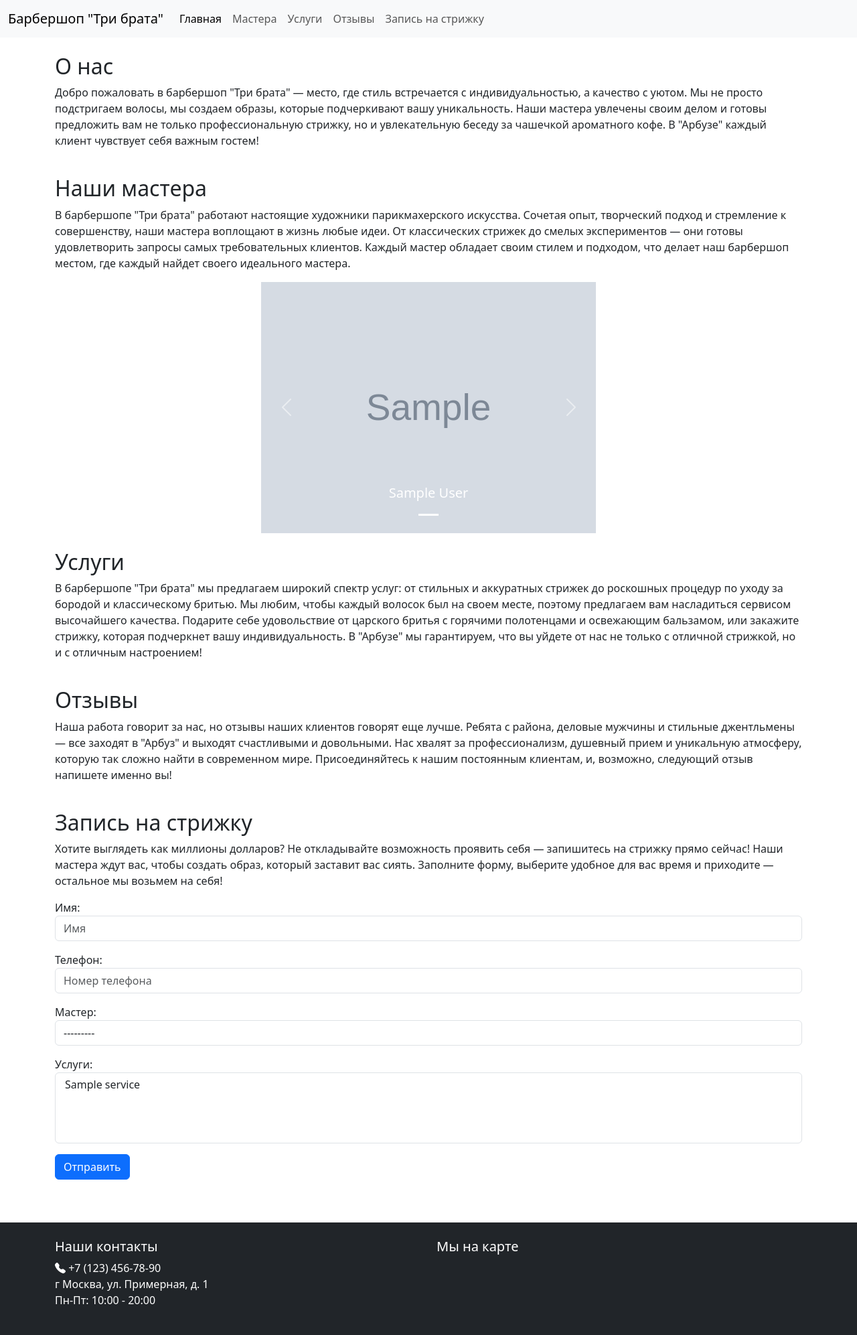
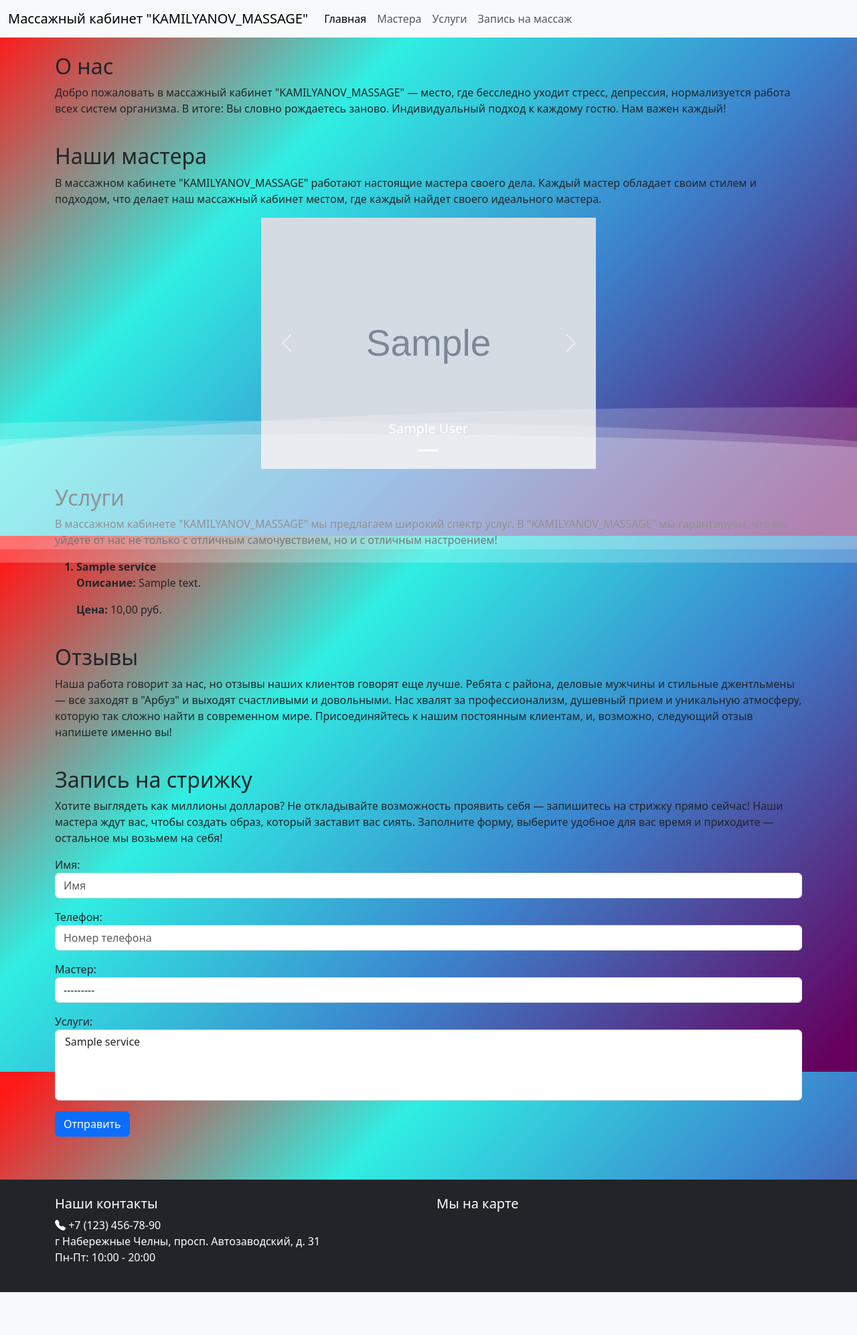
Before and after one commit to KamilyanovT/KAMILYANOV_MASSAGE, a Django app: page / in a window 1280 px wide. Shown: the whole page at 67% size. After the commit the page ends 1929 px from the top, so only its background shows below. Run offline with Django 5.2, Linux system fonts and the light colour scheme; tables that the repository leaves empty hold one stand-in row (values such as "Sample post"); grey boxes marked "Sample" are stand-in pictures.

Commit message:
TODO: поработать над фоном, сделать услуги и добавить фото мастера

```diff
--- a/cabinet/templates/base.html
+++ b/cabinet/templates/base.html
@@ -6,15 +6,16 @@
     <meta name="viewport" content="width=device-width, initial-scale=1.0" />
     <meta
       name="description"
-      content="Барбершоп 'Три брата'. Лучший Барбершоп в городе."
+      content="Массажный кабинет Камильянова Артема. Будем здоровы!"
     />
-    <meta name="keywords" content="Барбершоп, стрижка, борода, усы, бритье" />
-    <title>{% block title %} Барбершоп "Три брата" {% endblock %}</title>
+    <meta name="keywords" content="massage, массаж, оздоровление" />
+    <title>{% block title %} KAMILYANOV_MASSAGE {% endblock %}</title>
     <link
       rel="icon"
       href="{% static 'images\logo_diplom.png' %}"
       type="image/x-icon"
     />
+    <link rel="stylesheet" href="{% static 'css/body.css' %}" />
     <link
       href="https://cdn.jsdelivr.net/npm/bootstrap@5.3.3/dist/css/bootstrap.min.css"
       rel="stylesheet"
@@ -56,7 +57,7 @@
                   >+7 (123) 456-78-90</a
                 >
               </li>
-              <li>г Москва, ул. Примерная, д. 1</li>
+              <li>г Набережные Челны, просп. Автозаводский, д. 31</li>
               <li>Пн-Пт: 10:00 - 20:00</li>
             </ul>
           </div>
@@ -67,8 +68,8 @@
                 type="text/javascript"
                 charset="utf-8"
                 async
-                src="https://api-maps.yandex.ru/services/constructor/1.0/js/?um=constructor%3Aa854c29f2a7ebf7ac789606c6a47bba6d3d4dc16c5bd8dbc99021d50f36c1a6c&amp;width=100%25&amp;height=300&amp;lang=ru_RU&amp;scroll=true"
-              ></script>
+                src="https://api-maps.yandex.ru/services/constructor/1.0/js/?um=constructor%3Af49ce722afbf7409e1931f84e0c35bd069cacbd936e2d3072809bf306b1f182f&amp;width=320&amp;height=320&amp;lang=ru_RU&amp;scroll=true">
+              </script>
             </div>
           </div>
         </div>
--- a/cabinet/templates/main.html
+++ b/cabinet/templates/main.html
@@ -1,8 +1,13 @@
 {% extends "base.html" %}
 {% block header %}
+<div>
+  <div class="wave"></div>
+  <div class="wave"></div>
+  <div class="wave"></div>
+</div>
 <nav class="navbar navbar-expand-lg navbar-light bg-body-tertiary">
   <div class="container-fluid">
-    <a class="navbar-brand" href="#">Барбершоп "Три брата"</a>
+    <a class="navbar-brand" href="#">Массажный кабинет "KAMILYANOV_MASSAGE"</a>
     <button class="navbar-toggler" type="button" data-bs-toggle="collapse" data-bs-target="#navbarNav" aria-controls="navbarNav" aria-expanded="false" aria-label="Переключатель навигации">
       <span class="navbar-toggler-icon"></span>
     </button>
@@ -18,10 +23,7 @@
           <a class="nav-link" href="#services">Услуги</a>
         </li>
         <li class="nav-item">
-          <a class="nav-link" href="#reviews">Отзывы</a>
-        </li>
-        <li class="nav-item">
-          <a class="nav-link" href="#orderForm">Запись на стрижку</a>
+          <a class="nav-link" href="#orderForm">Запись на массаж</a>
         </li>
       </ul>
     </div>
@@ -36,14 +38,15 @@
     <section class="col-12 mb-4">
       <h2>О нас</h2>
       <p>
-        Добро пожаловать в барбершоп "Три брата" — место, где стиль встречается с индивидуальностью, а качество с уютом. Мы не просто подстригаем волосы, мы создаем образы, которые подчеркивают вашу уникальность. Наши мастера увлечены своим делом и готовы предложить вам не только профессиональную стрижку, но и увлекательную беседу за чашечкой ароматного кофе. В "Арбузе" каждый клиент чувствует себя важным гостем!
+        Добро пожаловать в массажный кабинет "KAMILYANOV_MASSAGE" — место, где бесследно уходит стресс, депрессия, нормализуется работа всех систем организма.
+        В итоге: Вы словно рождаетесь заново. Индивидуальный подход к каждому гостю. Нам важен каждый!
       </p>
     </section>
 
     <section id="masters" class="col-12 mb-4">
       <h2>Наши мастера</h2>
       <p>
-        В барбершопе "Три брата" работают настоящие художники парикмахерского искусства. Сочетая опыт, творческий подход и стремление к совершенству, наши мастера воплощают в жизнь любые идеи. От классических стрижек до смелых экспериментов — они готовы удовлетворить запросы самых требовательных клиентов. Каждый мастер обладает своим стилем и подходом, что делает наш барбершоп местом, где каждый найдет своего идеального мастера.
+        В массажном кабинете "KAMILYANOV_MASSAGE" работают настоящие мастера своего дела. Каждый мастер обладает своим стилем и подходом, что делает наш массажный кабинет местом, где каждый найдет своего идеального мастера.
       </p>
       <div id="mastersCarouselIndicators" class="carousel slide mx-auto" data-bs-ride="carousel">
         <div class="carousel-indicators">
@@ -75,8 +78,15 @@
     <section id="services" class="col-12 mb-4">
       <h2>Услуги</h2>
       <p>
-        В барбершопе "Три брата" мы предлагаем широкий спектр услуг: от стильных и аккуратных стрижек до роскошных процедур по уходу за бородой и классическому бритью. Мы любим, чтобы каждый волосок был на своем месте, поэтому предлагаем вам насладиться сервисом высочайшего качества. Подарите себе удовольствие от царского бритья с горячими полотенцами и освежающим бальзамом, или закажите стрижку, которая подчеркнет вашу индивидуальность. В "Арбузе" мы гарантируем, что вы уйдете от нас не только с отличной стрижкой, но и с отличным настроением!
+        В массажном кабинете "KAMILYANOV_MASSAGE" мы предлагаем широкий спектр услуг. В "KAMILYANOV_MASSAGE" мы гарантируем, что вы уйдете от нас не только с отличным самочувствием, но и с отличным настроением!
       </p>
+      <ol>
+        {% for service in services %}
+        <b><li>{{ service.name }}</li></b>
+        <p><b>Описание:</b> {{ service.description }}</p>
+        <p><b>Цена:</b> {{ service.price }} руб.</p>
+        {% endfor%}
+      </ol>
     </section>
 
     <section id="reviews" class="col-12 mb-4">
--- a/cabinet/views.py
+++ b/cabinet/views.py
@@ -15,8 +15,13 @@ class MainView(View):
     def get(self, request):
         form = AppointmentForm()
         masters = Master.objects.all()
+        services = Service.objects.all()
 
-        return render(request, "main.html", {"form": form, "masters": masters})
+        return render(
+            request,
+            "main.html",
+            {"form": form, "masters": masters, "services": services},
+        )
 
     def post(self, request):
         form = AppointmentForm(request.POST)
--- a/static/css/body.css
+++ b/static/css/body.css
@@ -1,3 +1,69 @@
-/* body {
-  color: aliceblue;
-} */
+body {
+  margin: auto;
+  font-family: -apple-system, BlinkMacSystemFont, sans-serif;
+  overflow: auto;
+  background: linear-gradient(315deg, rgba(101,0,94,1) 3%, rgba(60,132,206,1) 38%, rgba(48,238,226,1) 68%, rgba(255,25,25,1) 98%);
+  animation: gradient 15s ease infinite;
+  background-size: 400% 400%;
+  background-attachment: fixed;
+}
+
+@keyframes gradient {
+  0% {
+      background-position: 0% 0%;
+  }
+  50% {
+      background-position: 100% 100%;
+  }
+  100% {
+      background-position: 0% 0%;
+  }
+}
+
+.wave {
+  background: rgb(255 255 255 / 25%);
+  border-radius: 1000% 1000% 0 0;
+  position: fixed;
+  width: 200%;
+  height: 12em;
+  animation: wave 10s -3s linear infinite;
+  transform: translate3d(0, 0, 0);
+  opacity: 0.8;
+  bottom: 0;
+  left: 0;
+  z-index: -1;
+}
+
+.wave:nth-of-type(2) {
+  bottom: -1.25em;
+  animation: wave 18s linear reverse infinite;
+  opacity: 0.8;
+}
+
+.wave:nth-of-type(3) {
+  bottom: -2.5em;
+  animation: wave 20s -1s reverse infinite;
+  opacity: 0.9;
+}
+
+@keyframes wave {
+  2% {
+      transform: translateX(1);
+  }
+
+  25% {
+      transform: translateX(-25%);
+  }
+
+  50% {
+      transform: translateX(-50%);
+  }
+
+  75% {
+      transform: translateX(-25%);
+  }
+
+  100% {
+      transform: translateX(1);
+  }
+}
--- a/static/css/post_detail.css
+++ /dev/null
@@ -1,4 +0,0 @@
-
-pre {
-    box-shadow: 0 0 20px rgba(0, 0, 0, 0.5);
-}
```
Also changed, not shown: static/css/blog_catalog.css (deleted, +0 -34 lines).
